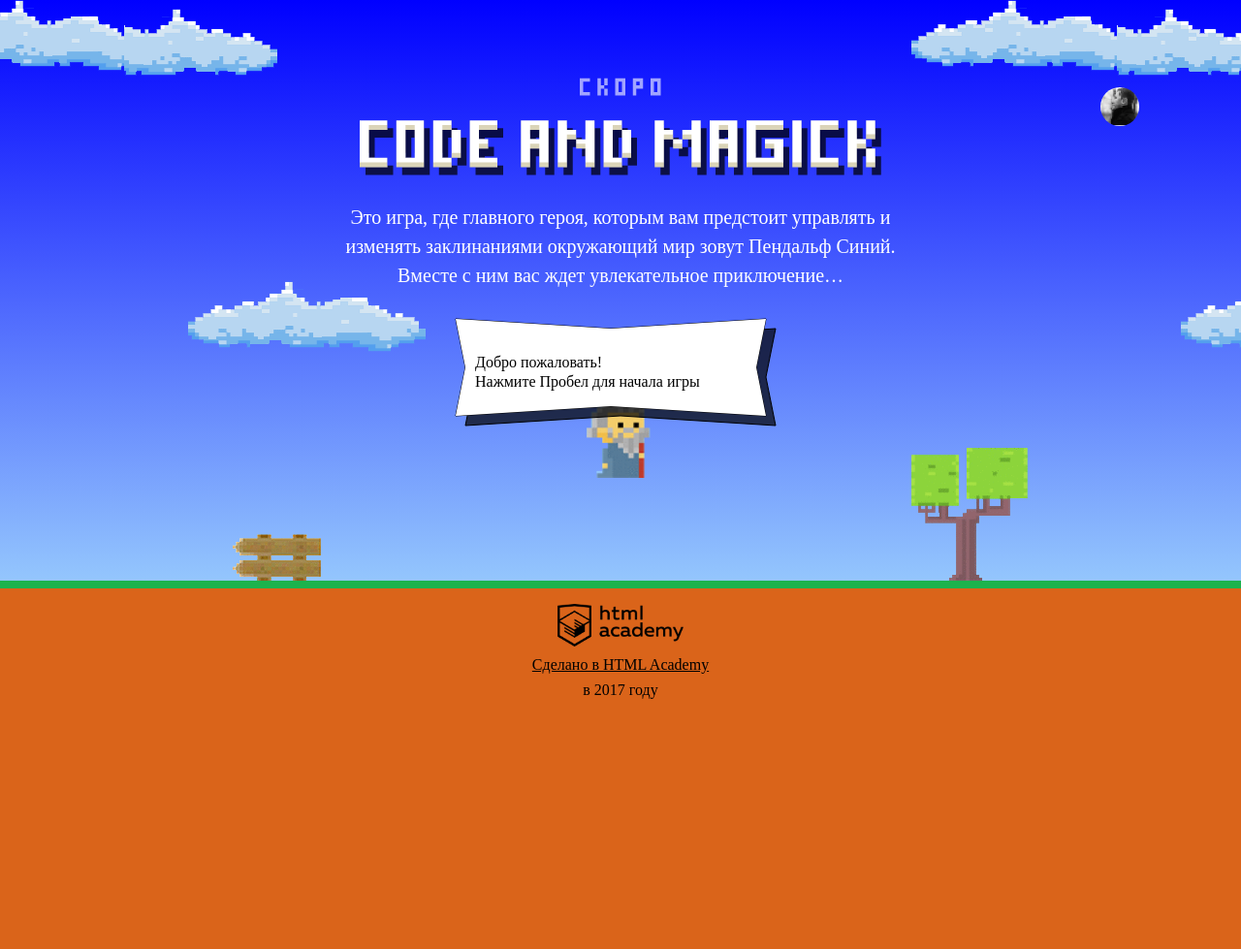
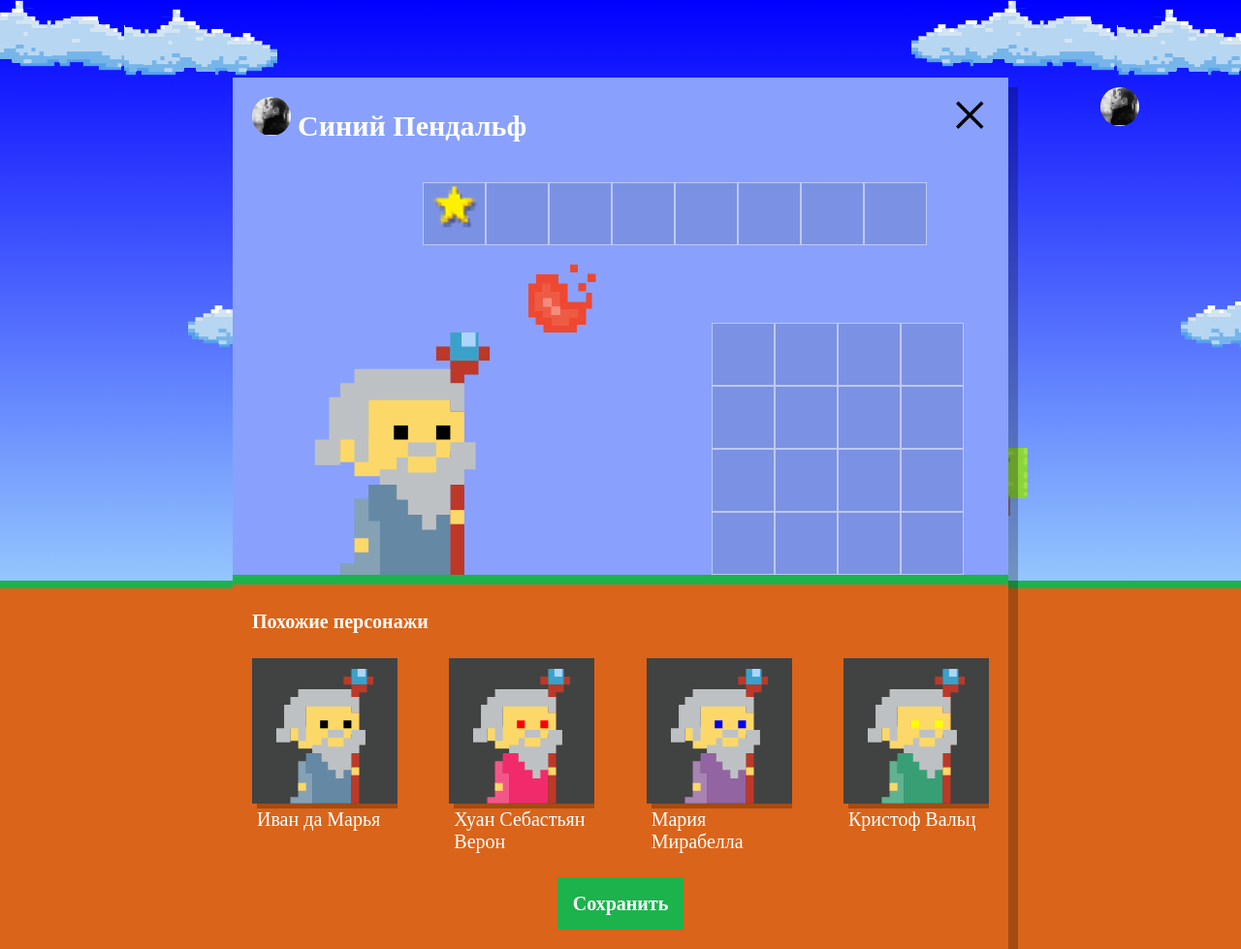
Before and after one commit to Langeron/211039-code-and-magick-17, a website: page index.html in a window 1280 px wide. Shown: the whole page at 97% size. Before the commit the page ends 800 px from the top, so only its background shows below. Drawn offline with Linux system fonts and the light colour scheme; a web font is replaced by a local one.

Commit message:
Вывод похожих персонажей

```diff
--- a/index.html
+++ b/index.html
@@ -208,6 +208,7 @@
 </script>
 <script src="js/stat.js"></script>
 <script src="js/game.js"></script>
+<script src="js/setup.js"></script>
 
 </body>
 </html>
--- /dev/null
+++ b/js/setup.js
@@ -0,0 +1,72 @@
+'use strict';
+
+var userDialog = document.querySelector('.setup');
+var similarWizardTemplate = document.querySelector('#similar-wizard-template').content.querySelector('.setup-similar-item');
+var similarWizardList = document.querySelector('.setup-similar-list');
+var similarContainer = document.querySelector('.setup-similar');
+var fragment = document.createDocumentFragment();
+
+userDialog.classList.remove('hidden');
+similarContainer.classList.remove('hidden');
+
+var WIZARD_NAMES = [
+  'Иван',
+  'Хуан Себастьян',
+  'Мария',
+  'Кристоф',
+  'Виктор',
+  'Ирвинг'
+];
+var WIZARD_SURNAME = [
+  'да Марья',
+  'Верон',
+  'Мирабелла',
+  'Вальц',
+  'Онопко',
+  'Топольницкая',
+  'Нионго'
+];
+var WIZARD_COAT_COLOR = [
+  'rgb(101, 137, 164)',
+  'rgb(241, 43, 107)',
+  'rgb(146, 100, 161)',
+  'rgb(56, 159, 117)',
+  'rgb(215, 210, 55)',
+  'rgb(0, 0, 0)'
+];
+var WIZARD_EYES_COLOR = [
+  'black',
+  'red',
+  'blue',
+  'yellow',
+  'green'
+];
+
+var wizards = [];
+
+var getWizardFeatures = function (name, surname, coatColor, eyesColor) {
+  var wizardFeature = {
+    name: name + ' ' + surname,
+    coatColor: coatColor,
+    eyesColor: eyesColor
+  };
+
+  wizards.push(wizardFeature);
+};
+
+for (var i = 0; i < 4; i++) {
+  getWizardFeatures(WIZARD_NAMES[i], WIZARD_SURNAME[i], WIZARD_COAT_COLOR[i], WIZARD_EYES_COLOR[i]);
+}
+
+var renderWizard = function (wizard) {
+  var wizardElement = similarWizardTemplate.cloneNode(true);
+  wizardElement.querySelector('.setup-similar-label').textContent = wizard.name;
+  wizardElement.querySelector('.wizard-coat').style.fill = wizard.coatColor;
+  wizardElement.querySelector('.wizard-eyes').style.fill = wizard.eyesColor;
+  fragment.appendChild(wizardElement);
+};
+
+for (var i = 0; i < 4; i++) {
+  renderWizard(wizards[i]);
+}
+similarWizardList.appendChild(fragment);
```
